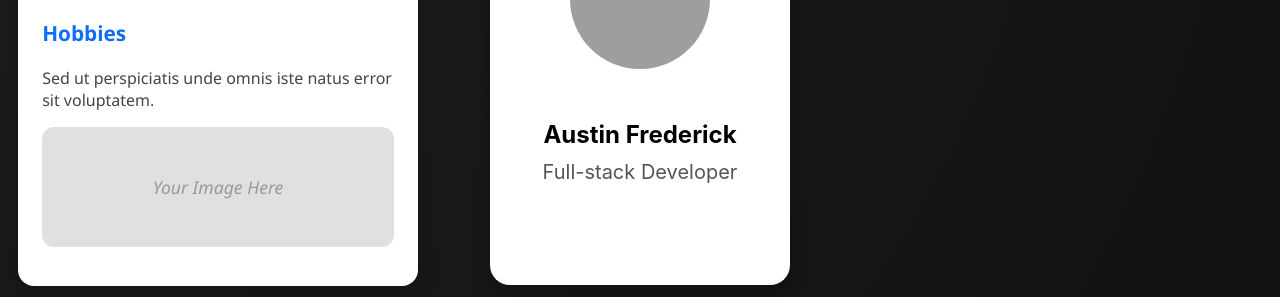
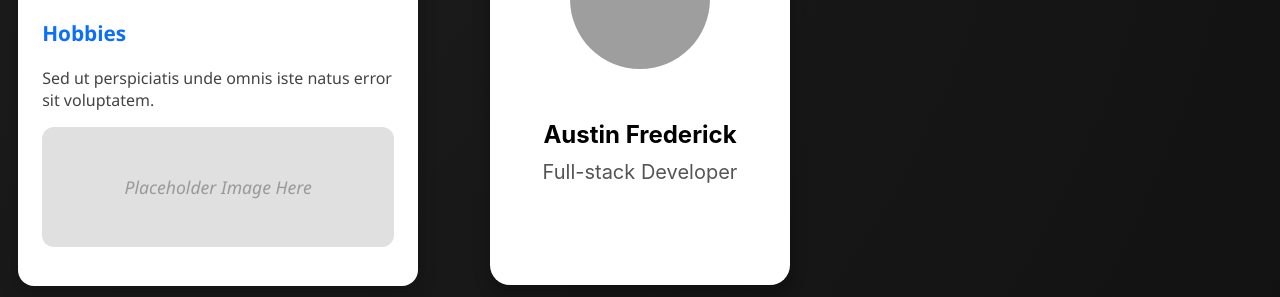
Before and after one commit to AustinFrederick/react-app, a React (Create React App) app: page / in a window 1280 px wide. Both pictures are taken after a click on the button "About". Shown: the part 395-692 px from the top of the page. Built offline with nearby package versions, Linux system fonts and the light colour scheme; grey boxes are pictures that could not be loaded.

Commit message:
updated placeholder text

```diff
--- a/src/components/About.js
+++ b/src/components/About.js
@@ -124,7 +124,7 @@ export default function About({ x, y, moveMode, onMove, className }) {
                         fontStyle: "italic",
                     }}
                 >
-                    Your Image Here
+                    Placeholder Image Here
                 </div>
             </section>
         </div>
```
